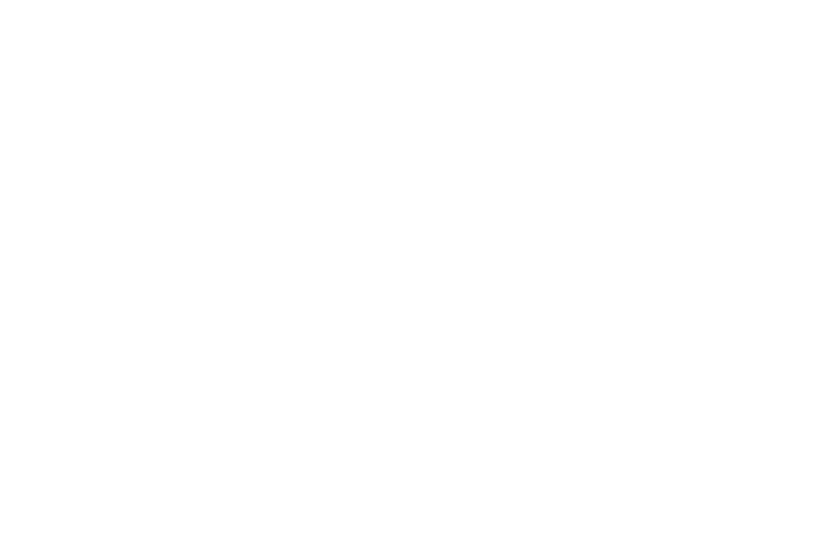
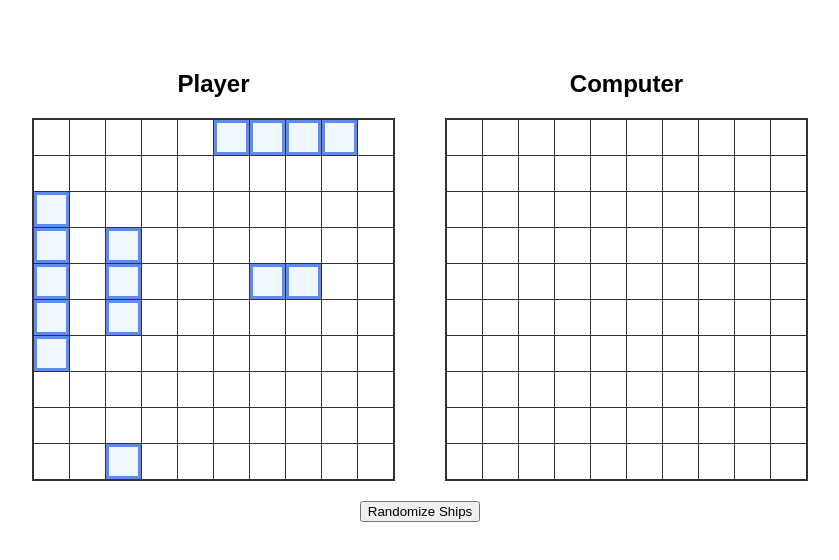
Before and after one commit to Horichii/top-Battleship, a website built with webpack: page src/template.html in a window 1280 px wide. Shown: the whole page, without its empty margins (220-1059 px from the left). Built offline with nearby package versions, Linux system fonts and the light colour scheme.

Commit message:
feat: added styling and html skeleton; updated entry file

```diff
--- a/src/index.js
+++ b/src/index.js
@@ -1,3 +1,7 @@
 import "./styles.css";
+import { renderBoard, randomizeButton } from './modules/controller/domController.js';
 
-alert("template working");
+renderBoard("player-board");
+renderBoard("computer-board");
+
+randomizeButton();
--- a/src/styles.css
+++ b/src/styles.css
@@ -0,0 +1,63 @@
+.game-container {
+    display: flex;
+    justify-content: center;
+    gap: 50px;
+    margin-top: 50px;
+    font-family: sans-serif;
+    text-align: center;
+}
+
+.board {
+    display: grid;
+    grid-template-columns: repeat(10, 35px);
+    grid-template-rows: repeat(10, 35px);
+    gap: 1px;
+    background-color: #333;
+    border: 2px solid #333;
+}
+
+.cell {
+    background-color: #ffffff;
+    width: 100%;
+    height: 100%;
+    cursor: pointer;
+}
+
+#player-board .cell {
+    cursor: default;
+}
+
+#computer-board .cell:hover {
+    background-color: #e0ffd4;
+    cursor: pointer;
+}
+
+.miss {
+    background-color: #d6d6d6;
+    cursor: default;
+    pointer-events: none;
+}
+
+.hit {
+    background-color: #ffffff !important; /* Keeps the normal water background */
+    border: 3px solid #ff4c4c !important; /* The red hit outline */
+    box-sizing: border-box !important;
+    cursor: default;
+    pointer-events: none;
+}
+
+#randomize-btn {
+    display: block;
+    margin: 20px auto;
+}
+
+#player-board .cell.ship {
+    background-color: #f0f8ff !important;
+    border: 3px solid rgb(94, 139, 243) !important;
+    box-sizing: border-box !important;
+}
+
+#player-board .cell.ship.hit {
+    border-color: #ff4c4c !important;
+    background-color: #ffffff !important;
+}
--- a/src/template.html
+++ b/src/template.html
@@ -4,8 +4,20 @@
     <meta charset="UTF-8">
     <meta name="viewport" content="width=device-width, initial-scale=1.0">
     <title>Template-Repo</title>
+
 </head>
 <body>
+    <div class="game-container">
+    <div class="board-wrapper">
+        <h2>Player</h2>
+        <div id="player-board" class="board"></div>
+    </div>
 
+    <div class="board-wrapper">
+        <h2>Computer</h2>
+        <div id="computer-board" class="board"></div>
+    </div>
+    </div>
+    <button id="randomize-btn">Randomize Ships</button>
 </body>
 </html>
```
